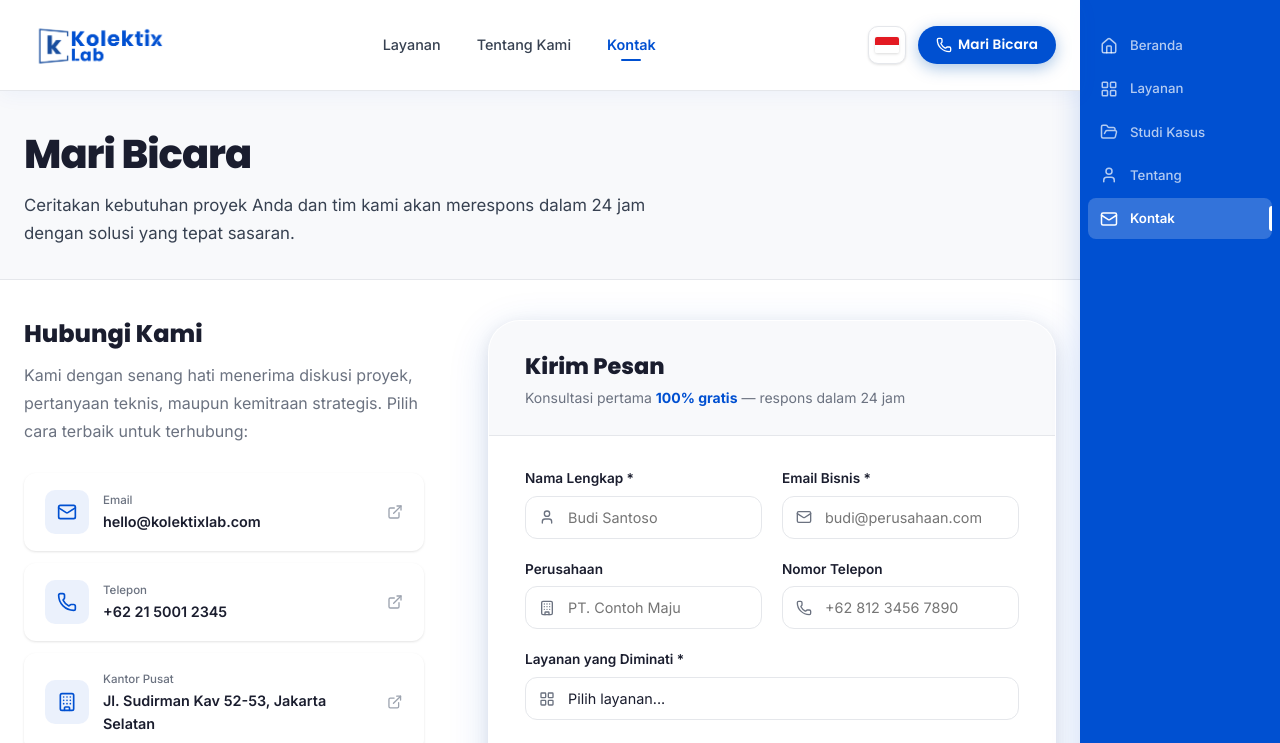
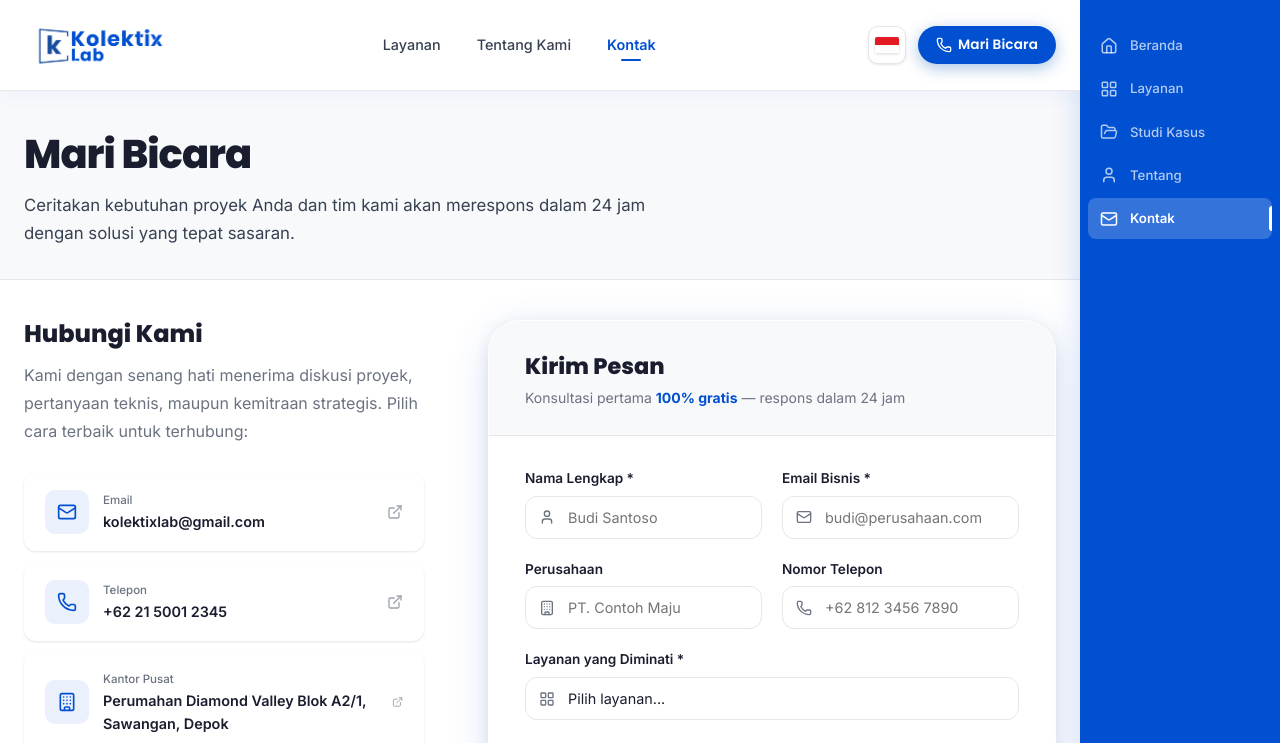
Before and after one commit to ngodingngedit-create/KolektixLAB, a Vue app: page /kontak in a window 1280 px wide. Shown: the top 743 px of the page. Built offline with nearby package versions, Linux system fonts and the light colour scheme.

Commit message:
update kontak

```diff
--- a/src/views/ContactView.vue
+++ b/src/views/ContactView.vue
@@ -210,9 +210,9 @@ const serviceOptions = [
 const budgetOptions = ['< Rp 50 Juta', 'Rp 50–200 Juta', 'Rp 200–500 Juta', '> Rp 500 Juta']
 
 const contactMethods = [
-  { icon: MailIcon, label: 'Email', value: 'hello@kolektixlab.com', href: 'mailto:hello@kolektixlab.com', bg: 'rgba(0, 80, 209, 0.08)', color: '#0050D1' },
+  { icon: MailIcon, label: 'Email', value: 'kolektixlab@gmail.com', href: 'mailto:kolektixlab@gmail.com', bg: 'rgba(0, 80, 209, 0.08)', color: '#0050D1' },
   { icon: PhoneIcon, label: 'Telepon', value: '+62 21 5001 2345', href: 'tel:+62215001234', bg: 'rgba(0, 80, 209, 0.08)', color: '#0050D1' },
-  { icon: BuildingIcon, label: 'Kantor Pusat', value: 'Jl. Sudirman Kav 52-53, Jakarta Selatan', href: '#', bg: 'rgba(0, 80, 209, 0.08)', color: '#0050D1' },
+  { icon: BuildingIcon, label: 'Kantor Pusat', value: 'Perumahan Diamond Valley Blok A2/1, Sawangan, Depok ', href: '#', bg: 'rgba(0, 80, 209, 0.08)', color: '#0050D1' },
 ]
 
 const socials = [
```
